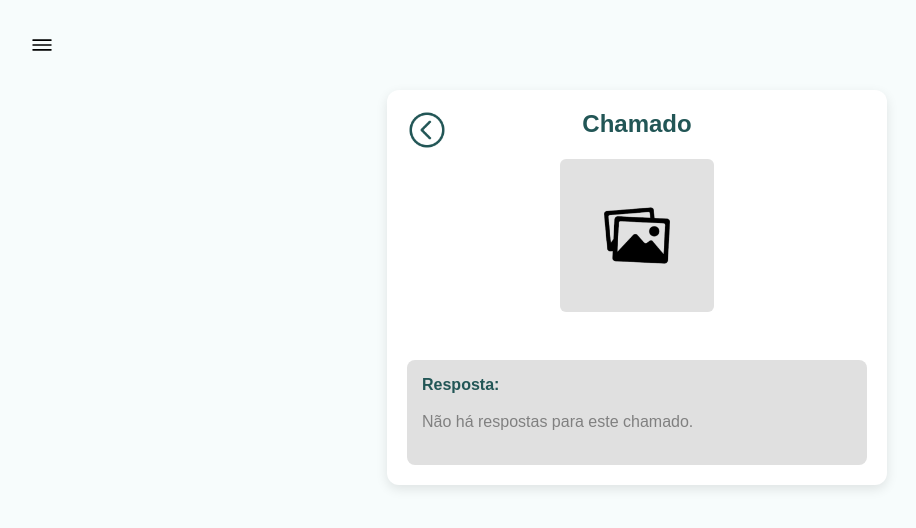
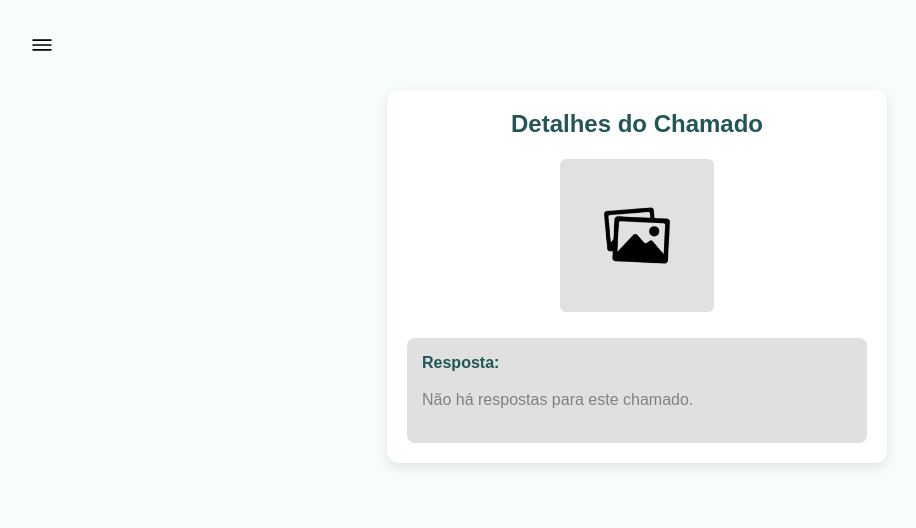
Before and after one commit to RyanKayki/Grupo1_TCC, a Flask app: template adm/templates/chamadoDetalhes.html in a window 1280 px wide. Shown: the top 528 px of the page, without its empty margins (3-919 px from the left). Run offline with Flask 3, Linux system fonts and the light colour scheme; the template is opened without the code that fills it, so the values that code supplies are empty.

Commit message:
Edição da tela detalhes de chamado

```diff
--- a/adm/adm.py
+++ b/adm/adm.py
@@ -744,13 +744,12 @@ def DetalheChamado(id_chamado):
 
             # Consulta para pegar os detalhes do chamado
             query_chamado = """
-                SELECT c.descChamado, c.dataChamado, u.nomeUsuario, ca.nomeCargo, l.nomeLocal, i.nomeItem, c.imgChamado, s.nomeStatus, c.idChamado
+                SELECT c.descChamado, c.dataChamado, u.nomeUsuario, l.nomeLocal, i.nomeItem, c.imgChamado, s.nomeStatus, c.idChamado
                 FROM chamado c
                 JOIN usuario u ON c.idUsuario = u.idUsuario
                 JOIN local l ON c.idLocal = l.idLocal
                 JOIN item i ON c.idItem = i.idItem
                 JOIN status s ON c.idStatus = s.idStatus
-                JOIN cargo ca ON u.idCargo = ca.idCargo
                 WHERE c.idChamado = %s
             """
             cursor.execute(query_chamado, (id_chamado,))
@@ -758,7 +757,7 @@ def DetalheChamado(id_chamado):
 
             # Consulta para pegar as respostas associadas ao chamado
             query_respostas = """
-                    SELECT r.descResposta,   u.nomeUsuario
+                    SELECT r.descResposta, r.dataResposta, u.nomeUsuario
                     FROM resposta r
                     JOIN usuario u ON r.idUsuario = u.idUsuario
                     WHERE r.idChamado = %s
--- a/adm/templates/chamadoDetalhes.html
+++ b/adm/templates/chamadoDetalhes.html
@@ -6,13 +6,9 @@
 </button>
 
 <div class="detalhes-chamado">
+    <h2 class="titulo-chamado">Detalhes do Chamado</h2>
 
-    <a href="{{ url_for('adm.adm') }}" class="back-button">
-        <img src="{{ url_for('adm.serve_imageApp', filename='ButtonBack.png') }}" alt="Voltar" class="button-image">
-      </a>
-    <h2 class="titulo-chamado">Chamado</h2>
-
-    <div class="chamado-detalhes">
+    <div class="d-flex flex-column align-items-center">
         {% set placeholder_image = url_for('adm.serve_imageApp', filename='ImagemIcon.png') %}
         {% if chamado.imgChamado %}
             <img
@@ -24,8 +20,10 @@
        {% endif %}
 
         <h3 class="chamado-item mt-2 fs-4">{{ chamado.nomeItem }}</h3>
-        <p class="descricao-chamado">{{ chamado.descChamado }}</p>
-        <p class="usuario-cargo fs-6">{{ chamado.nomeCargo }}</p>
+        <div class="text-start">
+            <p class="local-chamado fs-6 mb-1">{{ chamado.nomeLocal }}</p>
+            <p class="descricao-chamado mb-2">{{ chamado.descChamado }}</p>
+        </div>
 
     <div class="resposta-card">
         <h4 class="titulo-resposta">Resposta:</h4>
@@ -78,13 +76,6 @@
         margin-bottom: 20px;
     }
 
-    .chamado-detalhes {
-        display: flex;
-        flex-direction: column;
-        align-items: center;
-        text-align: center;
-    }
-
     .chamado-imagem-detalhes {
         width: 160px;
         height: 160px;
@@ -103,13 +94,11 @@
     .descricao-chamado {
         font-size: 16px;
         color: #333333;
-        margin-bottom: 10px;
     }
 
-    .usuario-cargo {
+    .local-chamado {
         font-size: 14px;
         color: #555555;
-        margin-bottom: 20px;
     }
 
     .resposta-card {
```
